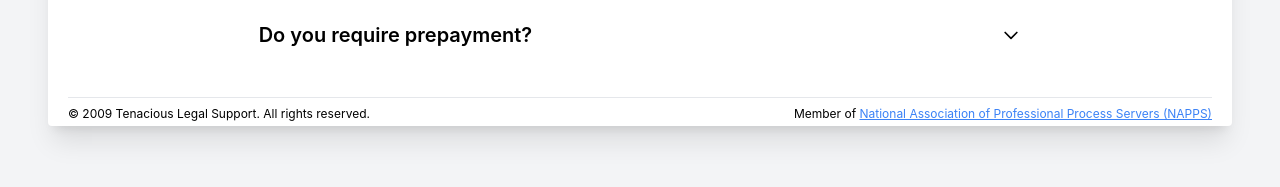
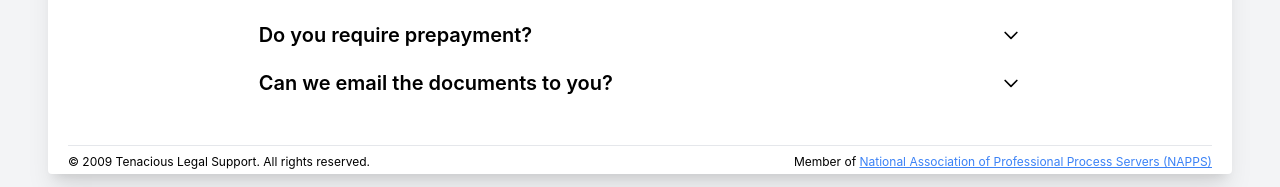
Before and after one commit to patrick-misner/tenacious-legal, a React (Create React App) app: page /faq in a window 1280 px wide. Shown: the part 567-754 px from the top of the page. Built offline with nearby package versions, Linux system fonts and the light colour scheme.

Commit message:
update faq

```diff
--- a/src/components/faq.jsx
+++ b/src/components/faq.jsx
@@ -91,20 +91,33 @@ export default function Faq() {
         </AccordionBody>
       </Accordion>
       <Accordion
-        className="col-span-12 md:col-start-3 md:col-span-8 mb-5 dark:text-white"
+        className="col-span-12 md:col-start-3 mb-5 md:col-span-8 dark:text-white"
         open={open === 5}
         icon={<Icon id={5} open={open} />}
       >
-        <AccordionHeader className="mb-5" onClick={() => handleOpen(5)}>
+        <AccordionHeader className="" onClick={() => handleOpen(5)}>
           Do you require prepayment?
         </AccordionHeader>
-        <AccordionBody className="dark:text-slate-400">
+        <AccordionBody className="dark:text-slate-400 mt-3">
           Yes. You can send a scan of your check with documents and we can
           process the image. No need to mail the orginal. You can also pay with
           a credit card from our pricing page, and reference the payment when
           you send the documents.
         </AccordionBody>
       </Accordion>
+      <Accordion
+        className="col-span-12 md:col-start-3 md:col-span-8 mb-5 dark:text-white"
+        open={open === 6}
+        icon={<Icon id={6} open={open} />}
+      >
+        <AccordionHeader className="mb-5" onClick={() => handleOpen(6)}>
+          Can we email the documents to you?
+        </AccordionHeader>
+        <AccordionBody className="dark:text-slate-400">
+          Yes, our print fee is $0.16/page. We waive the print fee if total
+          service pages are 25 or less.
+        </AccordionBody>
+      </Accordion>
     </>
   );
 }
```
